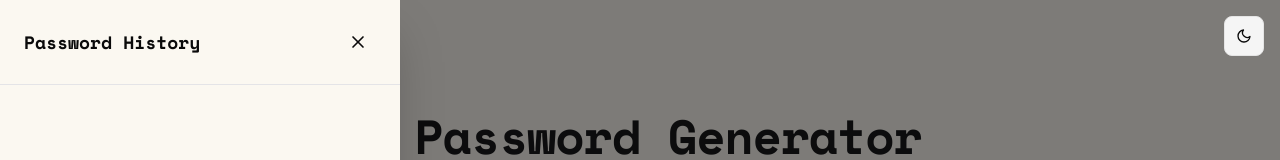
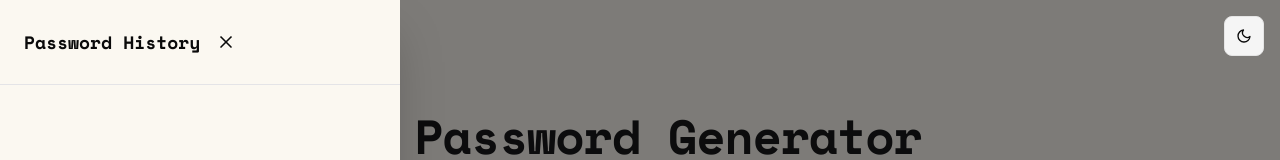
Before and after one commit to clementleetimfu/nextjs-password-generator, a Next.js app: page / in a window 1280 px wide. Both pictures are taken after a click on the button 324 px from the left and 136 px from the top of the page. Shown: the top 160 px of the page. Built offline with nearby package versions, Linux system fonts and the light colour scheme.

Commit message:
fix history overlap with theme toggle

```diff
--- a/app/components/password-generator/history-slider.tsx
+++ b/app/components/password-generator/history-slider.tsx
@@ -35,7 +35,7 @@ export function HistorySlider({
         data-testid="history-backdrop"
       />
       <div className="fixed left-0 top-0 h-full w-full sm:w-[400px] max-w-full bg-card z-50 shadow-2xl animate-slide-in-left overflow-hidden flex flex-col">
-        <div className="flex items-center justify-between p-6 border-b border-zinc-200 dark:border-zinc-700">
+        <div className="flex items-center gap-2 p-6 border-b border-zinc-200 dark:border-zinc-700">
           <h2 className="text-lg font-semibold text-foreground">
             {type === 'password' ? 'Password' : type === 'pin' ? 'PIN' : 'Passphrase'} History
           </h2>
```
